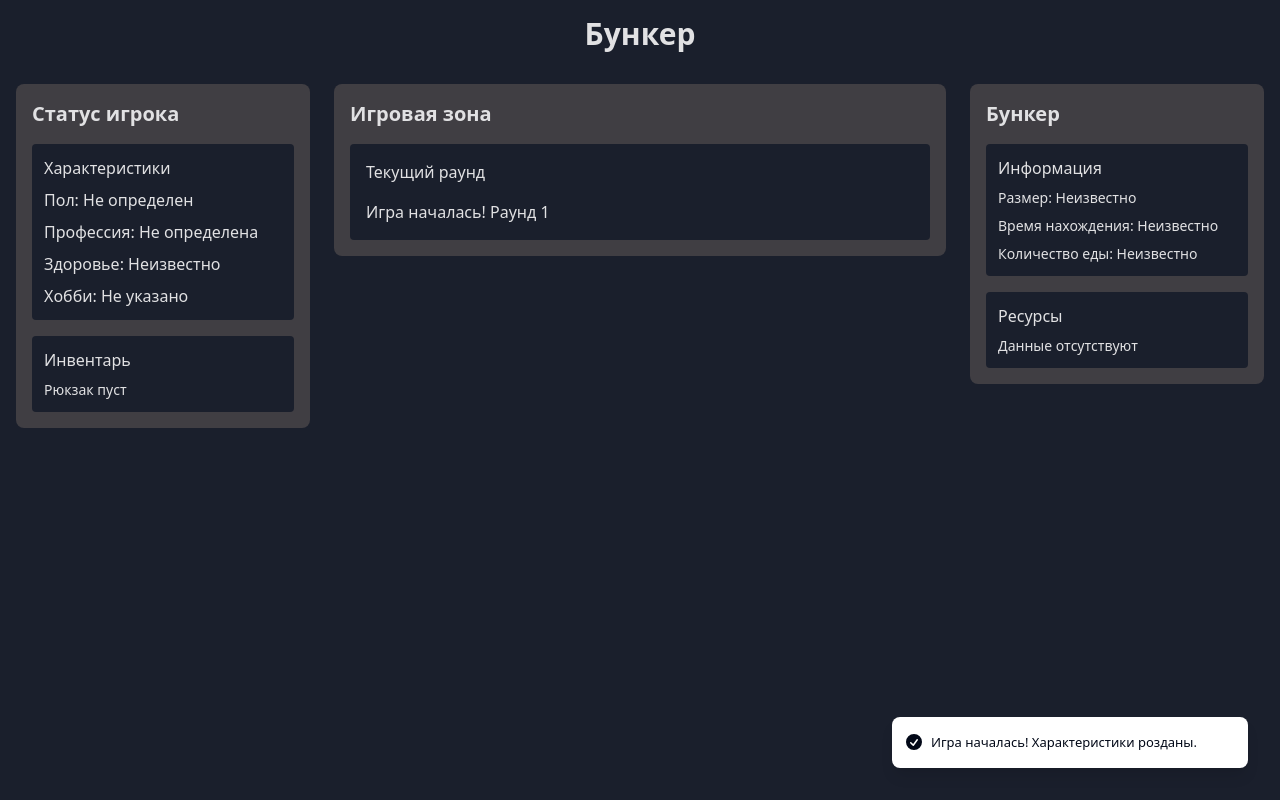
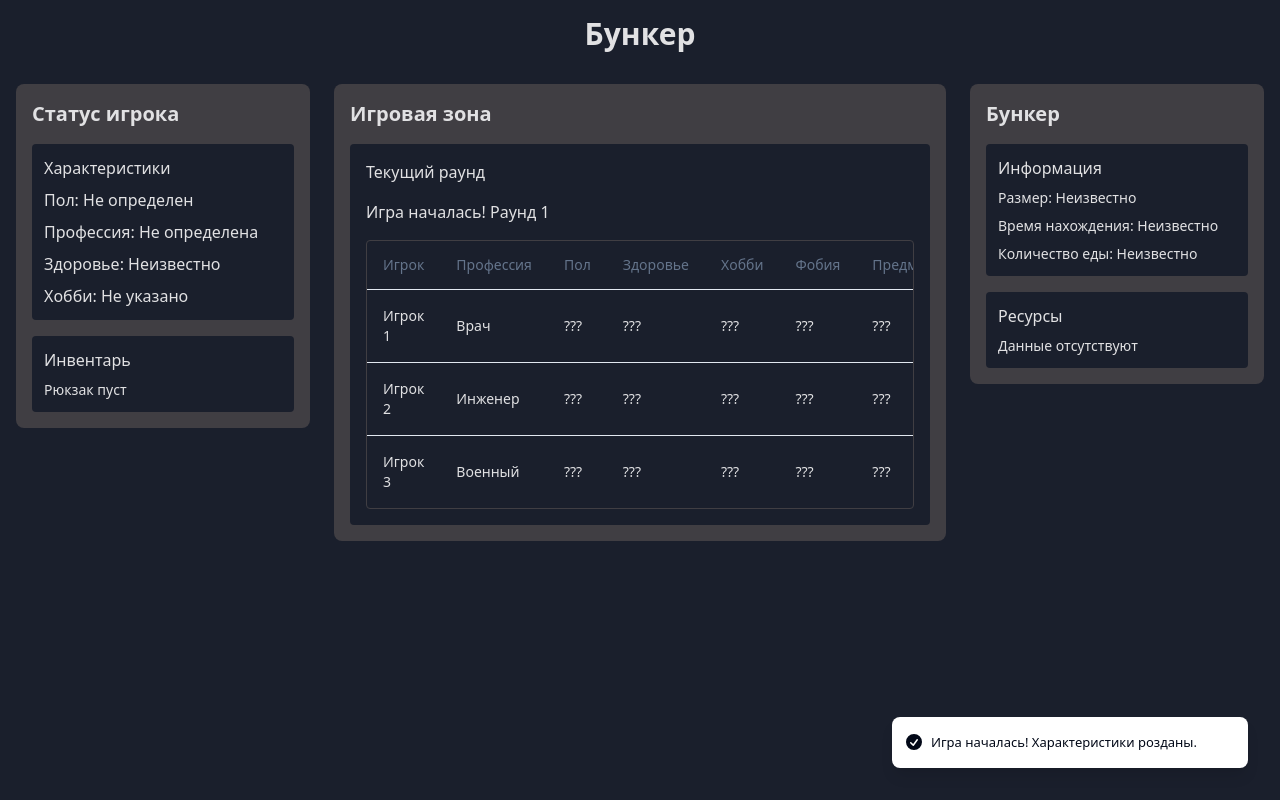
Before and after one commit to N1KSAil/bunker-survival-strategy, a React (Vite) app: page / in a window 1280 px wide. Both pictures are taken after a click on the button "Начать игру". Built offline with nearby package versions, Linux system fonts and the light colour scheme.

Commit message:
Add player characteristics table
Implement a table that displays the characteristics of all players after the "Начать игру" button is clicked. Initially, only the professions will be visible, while all other characteristics will be hidden.
[skip gpt_engineer]

```diff
--- a/src/pages/Index.tsx
+++ b/src/pages/Index.tsx
@@ -3,12 +3,67 @@ import ResourceTracker from "@/components/ResourceTracker";
 import { Button } from "@/components/ui/button";
 import { useState } from "react";
 import { toast } from "sonner";
+import {
+  Table,
+  TableBody,
+  TableCell,
+  TableHead,
+  TableHeader,
+  TableRow,
+} from "@/components/ui/table";
+
+// Типы для характеристик игрока
+type PlayerCharacteristics = {
+  id: number;
+  profession: string;
+  gender: string;
+  health: string;
+  hobby: string;
+  phobia: string;
+  bagItem: string;
+  specialAbility: string;
+};
+
+const INITIAL_PLAYERS: PlayerCharacteristics[] = [
+  {
+    id: 1,
+    profession: "Врач",
+    gender: "Женский",
+    health: "Здоров",
+    hobby: "Садоводство",
+    phobia: "Клаустрофобия",
+    bagItem: "Аптечка",
+    specialAbility: "Лечение",
+  },
+  {
+    id: 2,
+    profession: "Инженер",
+    gender: "Мужской",
+    health: "Астма",
+    hobby: "Электроника",
+    phobia: "Акрофобия",
+    bagItem: "Набор инструментов",
+    specialAbility: "Ремонт",
+  },
+  {
+    id: 3,
+    profession: "Военный",
+    gender: "Мужской",
+    health: "Здоров",
+    hobby: "Стрельба",
+    phobia: "Агорафобия",
+    bagItem: "Оружие",
+    specialAbility: "Защита",
+  },
+];
 
 const Index = () => {
   const [gameStarted, setGameStarted] = useState(false);
+  const [players, setPlayers] = useState<PlayerCharacteristics[]>([]);
 
   const handleStartGame = () => {
     setGameStarted(true);
+    setPlayers(INITIAL_PLAYERS);
     toast.success("Игра началась! Характеристики розданы.");
   };
 
@@ -45,7 +100,39 @@ const Index = () => {
                       </Button>
                     </div>
                   ) : (
-                    <p>Игра началась! Раунд 1</p>
+                    <div className="space-y-4">
+                      <p>Игра началась! Раунд 1</p>
+                      <div className="rounded border border-bunker-accent overflow-hidden">
+                        <Table>
+                          <TableHeader>
+                            <TableRow>
+                              <TableHead>Игрок</TableHead>
+                              <TableHead>Профессия</TableHead>
+                              <TableHead>Пол</TableHead>
+                              <TableHead>Здоровье</TableHead>
+                              <TableHead>Хобби</TableHead>
+                              <TableHead>Фобия</TableHead>
+                              <TableHead>Предмет</TableHead>
+                              <TableHead>Способность</TableHead>
+                            </TableRow>
+                          </TableHeader>
+                          <TableBody>
+                            {players.map((player) => (
+                              <TableRow key={player.id}>
+                                <TableCell>Игрок {player.id}</TableCell>
+                                <TableCell>{player.profession}</TableCell>
+                                <TableCell>???</TableCell>
+                                <TableCell>???</TableCell>
+                                <TableCell>???</TableCell>
+                                <TableCell>???</TableCell>
+                                <TableCell>???</TableCell>
+                                <TableCell>???</TableCell>
+                              </TableRow>
+                            ))}
+                          </TableBody>
+                        </Table>
+                      </div>
+                    </div>
                   )}
                 </div>
               </div>
```
